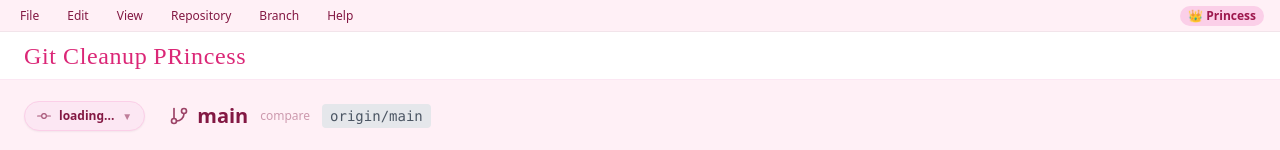
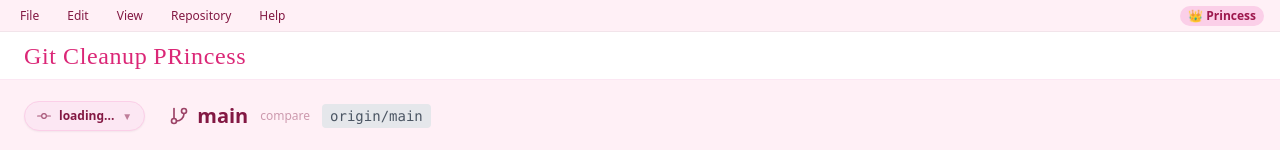
Before and after one commit to seanbud/git-cleanup-PRincess, a React (Vite) app: page / in a window 1280 px wide. Shown: the top 150 px of the page. Built offline with nearby package versions, Linux system fonts and the light colour scheme.

Commit message:
feat: remove Branch menu and Toggle Full Screen from menus

```diff
--- a/App.tsx
+++ b/App.tsx
@@ -134,7 +134,6 @@ const App: React.FC = () => {
           onPull={git.handlePull}
           onPush={git.handlePush}
           onOpenGithub={git.handleOpenGithub}
-          onNewBranch={git.handleNewBranch}
           onRefresh={git.refreshGitState}
           onOpenAbout={() => setIsAboutOpen(true)}
         />
--- a/components/TopMenuBar.tsx
+++ b/components/TopMenuBar.tsx
@@ -11,13 +11,12 @@ interface TopMenuBarProps {
   onPull?: () => void;
   onPush?: () => void;
   onOpenGithub?: () => void;
-  onNewBranch?: () => void;
   onRefresh?: () => void;
   onOpenAbout?: () => void;
 }
 
 const TopMenuBar: React.FC<TopMenuBarProps> = ({
-  mode, onToggleTheme, onOpenOptions, onOpenRepo, onFetch, onPull, onPush, onOpenGithub, onNewBranch, onRefresh, onOpenAbout
+  mode, onToggleTheme, onOpenOptions, onOpenRepo, onFetch, onPull, onPush, onOpenGithub, onRefresh, onOpenAbout
 }) => {
   const [activeMenu, setActiveMenu] = React.useState<string | null>(null);
   const isPrincess = mode === ThemeMode.PRINCESS;
@@ -119,12 +118,6 @@ const TopMenuBar: React.FC<TopMenuBarProps> = ({
             { label: isPrincess ? 'Switch to Prince Mode ⚔️' : 'Switch to Princess Mode 👑', action: onToggleTheme },
             { label: 'separator', separator: true },
             {
-              label: 'Toggle Full Screen', shortcut: 'F11', action: () => {
-                // @ts-ignore
-                window.electronAPI.toggleFullScreen();
-              }
-            },
-            {
               label: 'Toggle Developer Tools', shortcut: 'Ctrl+Shift+I', action: () => {
                 // @ts-ignore
                 window.electronAPI.toggleDevTools();
@@ -150,12 +143,7 @@ const TopMenuBar: React.FC<TopMenuBarProps> = ({
             },
           ])}
         </div>
-        <div className="relative">
-          <div className={topItemClass('Branch')} onClick={() => setActiveMenu(activeMenu === 'Branch' ? null : 'Branch')}>Branch</div>
-          {renderDropdown('Branch', [
-            { label: 'New Branch...', action: onNewBranch },
-          ])}
-        </div>
+
         <div className="relative">
           <div className={topItemClass('Help')} onClick={() => setActiveMenu(activeMenu === 'Help' ? null : 'Help')}>Help</div>
           {renderDropdown('Help', [
```
